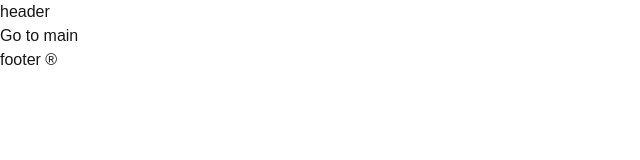
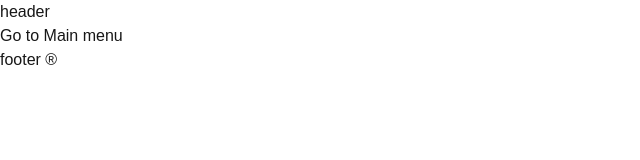
Before and after one commit to NicolasCacer/next-project, a Next.js app: page /dashboard in a window 1280 px wide. Shown: the top 160 px of the page, without its empty margins (0-640 px from the left). Built offline with nearby package versions, Linux system fonts and the light colour scheme.

Commit message:
First develop commit

```diff
--- a/src/app/(pages)/dashboard/page.js
+++ b/src/app/(pages)/dashboard/page.js
@@ -5,7 +5,7 @@
   const router = useRouter();
   return (
     <div>
-      <button className="bg-purple-500 shadow-xl p-2 rounded-full hover:bg-purple-800" onClick={()=>router.push('/')}>Go to main</button>
+      <button className="bg-purple-500 shadow-xl p-2 rounded-full hover:bg-purple-800" onClick={()=>router.push('/')}>Go to Main menu</button>
     </div>
   );
 }
```
